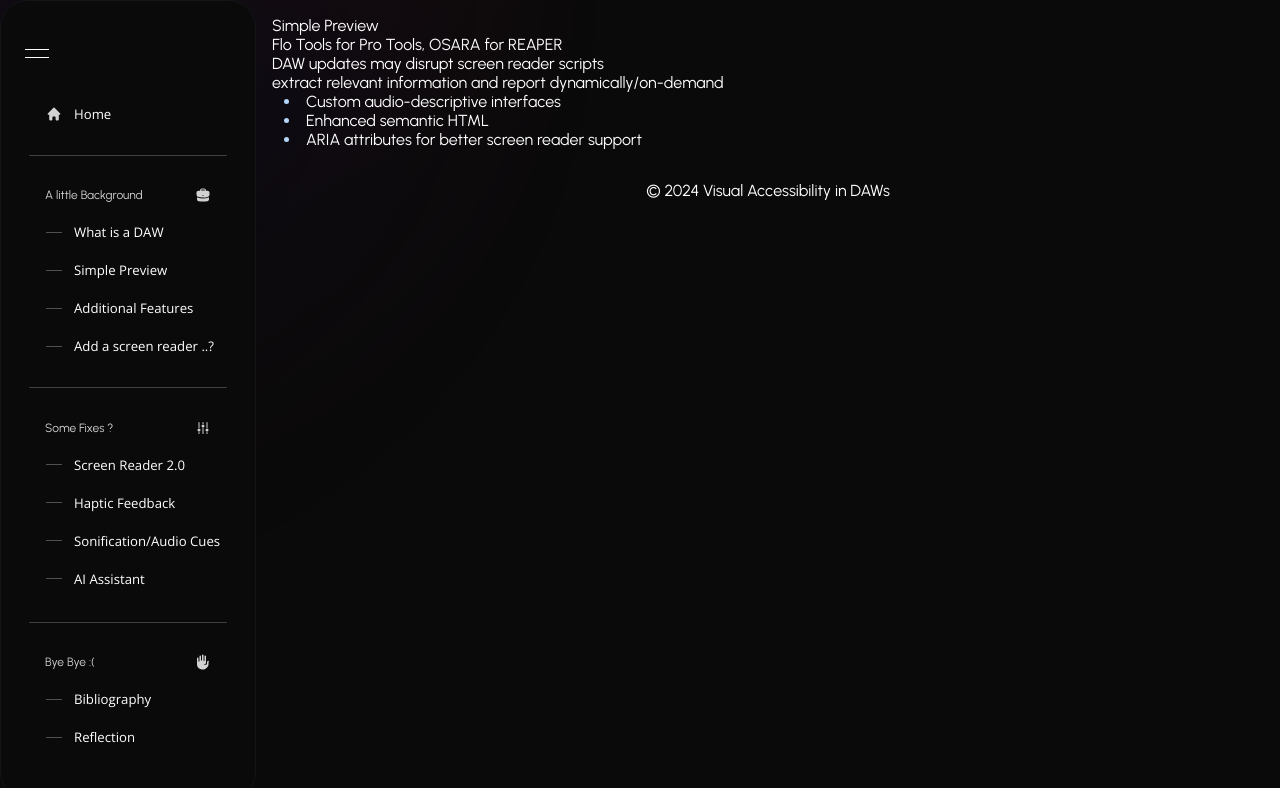
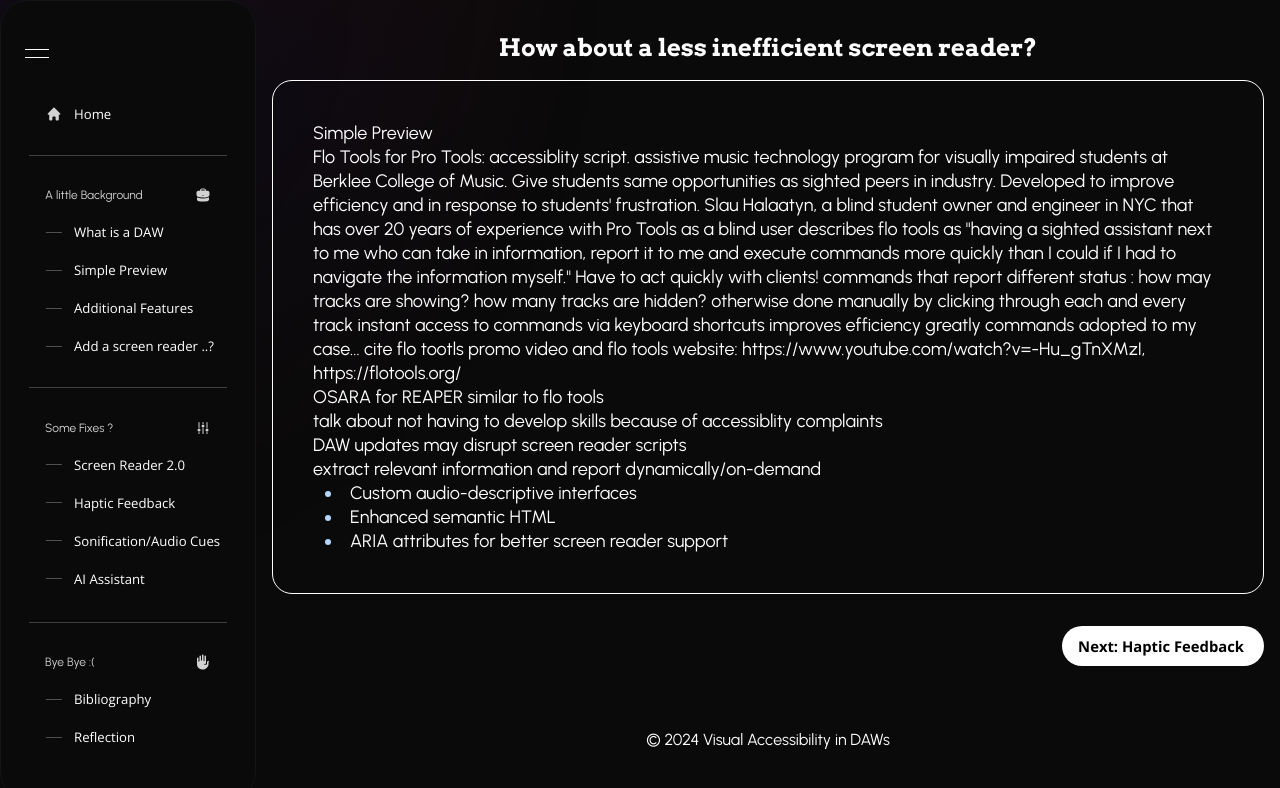
Before and after one commit to ota231/viz-daw-next, a Next.js app: page /learning/screen-reader-improved in a window 1280 px wide. Shown: the top 788 px of the page. Built offline with nearby package versions, Linux system fonts and the light colour scheme.

Commit message:
outline for screen reader 2.0

```diff
--- a/src/app/learning/additional-features/page.tsx
+++ b/src/app/learning/additional-features/page.tsx
@@ -37,6 +37,7 @@
                     disclaimer for reloading and such
                     for simplicity knobs, sliders done for entire sequence rather than per instrument
                     notice how things can become really complex really fast !
+                    omitted tracks, here instruments are kind of like tracks.
                 </Text>
             </Flex>
 
@@ -67,6 +68,3 @@
         </Flex>
     );
 }
-
-
-// <p>buttons, sliders, graphs. volume, panning, automation, MIDI controls, EQ, compressor, delay, track clipping</p>
--- a/src/app/learning/screen-reader-improved/page.tsx
+++ b/src/app/learning/screen-reader-improved/page.tsx
@@ -1,6 +1,88 @@
+import { Flex, Text, SmartLink, Grid, SmartImage, Button, Arrow } from '@/once-ui/components';
+
 export default function ScreenReaderImproved() {
     return (
-        <div>
+        <Flex
+            direction='column'>
+            <Flex
+                as="header"
+                paddingY='16'
+                paddingX="16"
+                justifyContent="center"
+                alignItems="center"
+                maxHeight={64}
+                radius='l'
+                background='transparent'
+            >
+                <Text
+                    as="h1"
+                    variant='heading-strong-xl'
+                    align='center'>
+                    How about a less inefficient screen reader?
+                </Text>
+
+            </Flex>
+
+            <Flex
+                borderStyle='solid-1'
+                radius='s'
+                padding='8'>
+                <Text
+                    as='p'
+                    variant='body-default-l'
+                    padding='32'>
+                    <p>Simple Preview</p>
+                    Flo Tools for Pro Tools: accessiblity script. assistive music technology program for visually impaired students at Berklee College of Music. Give students same opportunities as sighted peers in industry. Developed to improve efficiency and in response to students' frustration.
+                    Slau Halaatyn, a blind student owner and engineer in NYC that has over 20 years of experience with Pro Tools as a blind user describes flo tools as "having a sighted assistant next to me who can take in information, report it to me and execute commands more quickly than I could if I had to navigate the information myself."
+                    Have to act quickly with clients!
+                    commands that report different status : how may tracks are showing? how many tracks are hidden? otherwise done manually by clicking through each and every track
+                    instant access to commands via keyboard shortcuts improves efficiency greatly
+                    commands adopted to my case...
+                    cite flo tootls promo video and flo tools website: https://www.youtube.com/watch?v=-Hu_gTnXMzI, https://flotools.org/
+                    <p>OSARA for REAPER similar to flo tools</p>
+                    talk about not having to develop skills because of accessiblity complaints
+                    <p>DAW updates may disrupt screen reader scripts</p>
+                    <p>extract relevant information and report dynamically/on-demand</p>
+
+                    <p>
+                        <ul>
+                            <li>Custom audio-descriptive interfaces</li>
+                            <li>Enhanced semantic HTML</li>
+                            <li>ARIA attributes for better screen reader support</li>
+                        </ul>
+                    </p>
+                </Text>
+            </Flex>
+
+            <Flex
+                fillWidth>
+            </Flex>
+
+
+            <Flex
+                margin='16'
+                padding='16'
+                justifyContent='right'
+                fillWidth
+            >
+                <Button
+                    id="next"
+                    href='/learning/screen-reader-improved'
+                    variant="primary">
+                    <Flex alignItems="center">
+                        Next: Haptic Feedback
+                        <Arrow trigger="#next" color='onSolid' />
+                    </Flex>
+                </Button>
+
+            </Flex>
+
+        </Flex>
+
+    );
+}
+
+/**<div>
             <p>Simple Preview</p>
             <p>Flo Tools for Pro Tools, OSARA for REAPER</p>
             <p>DAW updates may disrupt screen reader scripts</p>
@@ -13,6 +95,4 @@
                     <li>ARIA attributes for better screen reader support</li>
                 </ul>
             </p>
-        </div>
-    );
-}
+        </div> */
--- a/src/once-ui/instruments/AdvancedDrumPattern.tsx
+++ b/src/once-ui/instruments/AdvancedDrumPattern.tsx
@@ -21,9 +21,9 @@
         pianoPattern, setPianoPattern,
     } = useDrumPatterns();
 
-    const reverb = useRef(new Tone.Reverb(3).toDestination()); // Initial reverb decay time
-    const [reverbWet, setReverbWet] = useState(50); // Wet/dry mix (0-100)
-    const [reverbDecay, setReverbDecay] = useState(3); // Decay time (1-10)
+    const reverb = useRef(new Tone.Reverb(1).toDestination()); // Initial reverb decay time
+    const [reverbWet, setReverbWet] = useState(0); // Wet/dry mix (0-100)
+    const [reverbDecay, setReverbDecay] = useState(0); // Decay time (1-10)
 
 
     const pianoNotes = [
```
Also changed, not shown: src/app/learning/screen-reader/page.tsx (+6 -3 lines), src/once-ui/instruments/Keyboard.tsx (+12 -7 lines).
